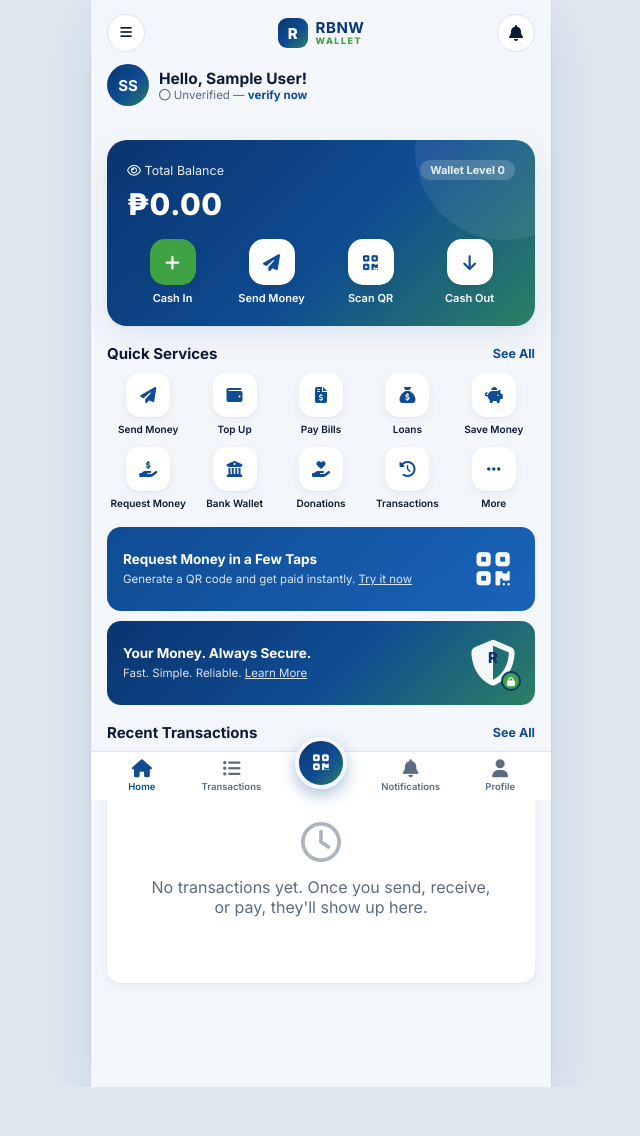
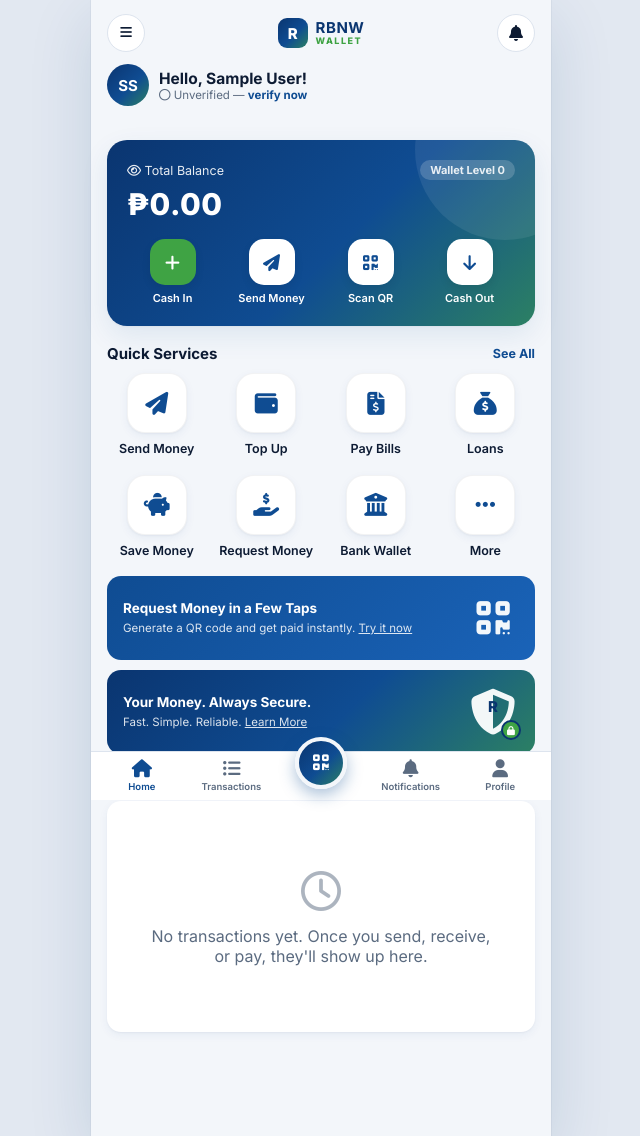
Before and after one commit to ailevoler/serialnumber, a PHP site: page /dashboard.php in a window 1280 px wide. Shown: the whole page, without its empty margins (319-959 px from the left). Before the commit the page ends 1087 px from the top, so only its background shows below. Run offline with PHP 8.4, Linux system fonts and the light colour scheme; the visitor is signed in with stand-in values (Sample User, id 1); data that the repository does not hold is empty.

Commit message:
Enlarge Quick Services: 4 per row with bigger icons and labels
Dashboard shows 8 tiles (two even rows); Donations moves to More and
Transactions stays in the bottom nav. All Services gets 12 tiles.

Co-Authored-By: Claude Opus 5.5 <noreply@anthropic.com>
Claude-Session: https://claude.ai/code/session_016jyYJ8CS91CWh6rG64vuPR

```diff
--- a/rbnw-wallet/assets/css/style.css
+++ b/rbnw-wallet/assets/css/style.css
@@ -741,29 +741,39 @@ input, select, textarea { font-family: inherit; }
 
 .services-grid {
   display: grid;
-  grid-template-columns: repeat(5, 1fr);
-  gap: 12px 4px;
+  grid-template-columns: repeat(4, 1fr);
+  gap: 18px 10px;
 }
 
 .service-item {
   display: flex;
   flex-direction: column;
   align-items: center;
-  gap: 6px;
+  gap: 8px;
   text-align: center;
+  transition: transform .1s;
 }
+.service-item:active { transform: scale(0.95); }
 
 .service-item .icon-tile {
-  width: 44px; height: 44px;
-  border-radius: 14px;
+  width: 60px; height: 60px;
+  border-radius: 18px;
   background: #fff;
+  border: 1px solid rgba(13, 27, 51, 0.05);
   box-shadow: var(--shadow-soft);
   display: flex; align-items: center; justify-content: center;
-  font-size: 16px;
+  font-size: 23px;
   color: var(--rbnw-blue);
+  transition: box-shadow .15s, background .15s;
 }
+.service-item:hover .icon-tile { background: var(--rbnw-blue-50); box-shadow: var(--shadow-card); }
 
-.service-item span { font-size: 10px; color: var(--text-dark); font-weight: 600; line-height: 1.2; }
+.service-item span { font-size: 12.5px; color: var(--text-dark); font-weight: 600; line-height: 1.25; }
+
+@media (max-width: 350px) {
+  .service-item .icon-tile { width: 52px; height: 52px; font-size: 20px; border-radius: 16px; }
+  .service-item span { font-size: 11.5px; }
+}
 
 /* ---------------------------------------------------------
    Cards / list rows
--- a/rbnw-wallet/dashboard.php
+++ b/rbnw-wallet/dashboard.php
@@ -109,12 +109,6 @@ $activeNav = 'home';
       <a class="service-item" href="bank-wallet.php">
         <div class="icon-tile"><i class="fa-solid fa-building-columns"></i></div><span>Bank Wallet</span>
       </a>
-      <a class="service-item" href="donations.php">
-        <div class="icon-tile"><i class="fa-solid fa-hand-holding-heart"></i></div><span>Donations</span>
-      </a>
-      <a class="service-item" href="transactions.php">
-        <div class="icon-tile"><i class="fa-solid fa-clock-rotate-left"></i></div><span>Transactions</span>
-      </a>
       <a class="service-item" href="services.php">
         <div class="icon-tile"><i class="fa-solid fa-ellipsis"></i></div><span>More</span>
       </a>
--- a/rbnw-wallet/services.php
+++ b/rbnw-wallet/services.php
@@ -14,6 +14,8 @@ $services = [
   ['donations.php', 'fa-hand-holding-heart', 'Donations'],
   ['cash-out.php', 'fa-arrow-down', 'Cash Out'],
   ['scan-qr.php', 'fa-qrcode', 'Scan QR'],
+  ['transactions.php', 'fa-clock-rotate-left', 'Transactions'],
+  ['notifications.php', 'fa-bell', 'Notifications'],
 ];
 ?>
 <!DOCTYPE html>
```
